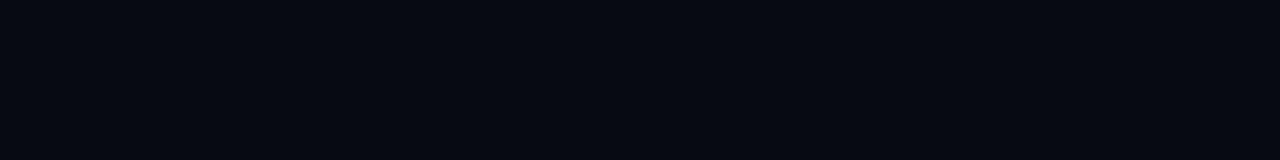
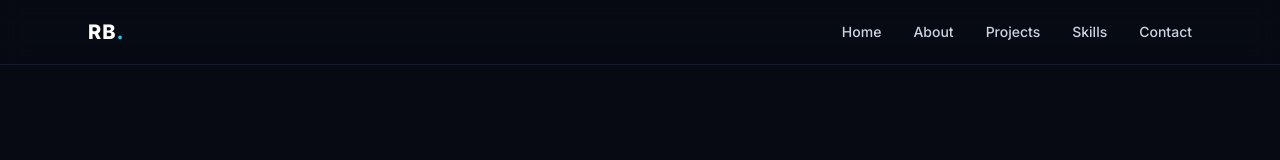
Before and after one commit to rajesh33399/portfolio, a Next.js app: page / in a window 1280 px wide. Shown: the top 160 px of the page. Built offline with nearby package versions, Linux system fonts and the light colour scheme.

Commit message:
Update page.js

```diff
--- a/app/page.js
+++ b/app/page.js
@@ -4,8 +4,24 @@
   return (
     <main className="min-h-screen bg-[#070a13] text-slate-100 font-sans selection:bg-cyan-500 selection:text-slate-950">
 
-      {/* 1. HERO SECTION */}
-      <section className="min-h-[85vh] flex flex-col-reverse md:flex-row items-center justify-between gap-10 py-16 px-6 max-w-6xl mx-auto">
+      {/* HEADER NAV */}
+      <header className="sticky top-0 z-50 backdrop-blur-md bg-[#070a13]/80 border-b border-slate-800/60">
+        <div className="max-w-6xl mx-auto px-6 h-16 flex items-center justify-between">
+          <a href="#" className="text-xl font-extrabold tracking-wider text-white">
+            RB<span className="text-cyan-400">.</span>
+          </a>
+          <nav className="hidden md:flex items-center gap-8 text-sm font-medium text-slate-300">
+            <a href="#" className="hover:text-cyan-400 transition-colors">Home</a>
+            <a href="#about" className="hover:text-cyan-400 transition-colors">About</a>
+            <a href="#projects" className="hover:text-cyan-400 transition-colors">Projects</a>
+            <a href="#skills" className="hover:text-cyan-400 transition-colors">Skills</a>
+            <a href="#contact" className="hover:text-cyan-400 transition-colors">Contact</a>
+          </nav>
+        </div>
+      </header>
+
+      {/* HERO SECTION */}
+      <section className="min-h-[80vh] flex flex-col-reverse md:flex-row items-center justify-between gap-10 py-16 px-6 max-w-6xl mx-auto">
         <div className="flex-1 space-y-6 text-left">
           <h3 className="text-cyan-400 text-lg font-mono tracking-wide">Hello, It&apos;s Me</h3>
           <h1 className="text-4xl md:text-6xl font-extrabold text-white tracking-tight">
@@ -36,7 +52,7 @@
           </div>
         </div>
 
-        {/* Circular Profile Image Container */}
+        {/* Profile Image Column */}
         <div className="relative flex justify-center items-center">
           <div className="absolute w-64 h-64 md:w-80 md:h-80 bg-cyan-500/20 rounded-full blur-3xl pointer-events-none -z-10" />
           <div className="relative w-56 h-56 md:w-72 md:h-72 rounded-full p-1 bg-gradient-to-b from-cyan-400 to-slate-800 shadow-[0_0_30px_rgba(6,182,212,0.4)] overflow-hidden flex items-center justify-center">
@@ -44,16 +60,12 @@
               src="/profile.jpg"
               alt={site.name}
               className="rounded-full object-cover w-full h-full"
-              onError={(e) => {
-                // Auto-fallback if the file extension is .png or capitalized
-                e.currentTarget.src = '/profile.png';
-              }}
             />
           </div>
         </div>
       </section>
 
-      {/* 2. ABOUT SECTION */}
+      {/* ABOUT SECTION */}
       <section id="about" className="py-16 px-6 max-w-6xl mx-auto border-t border-slate-800/80">
         <div className="text-center mb-10">
           <h2 className="text-3xl md:text-4xl font-extrabold text-white uppercase tracking-tight">
@@ -68,7 +80,7 @@
         </div>
       </section>
 
-      {/* 3. PROJECT GALLERY */}
+      {/* PROJECT GALLERY */}
       <section id="projects" className="py-16 px-6 max-w-6xl mx-auto border-t border-slate-800/80">
         <div className="text-center mb-12">
           <h2 className="text-3xl md:text-4xl font-extrabold text-white uppercase tracking-tight">
@@ -127,7 +139,7 @@
         </div>
       </section>
 
-      {/* 4. SKILLS SECTION */}
+      {/* SKILLS SECTION */}
       <section id="skills" className="py-16 px-6 max-w-6xl mx-auto border-t border-slate-800/80">
         <div className="text-center mb-12">
           <h2 className="text-3xl md:text-4xl font-extrabold text-white uppercase tracking-tight">
@@ -160,7 +172,7 @@
         </div>
       </section>
 
-      {/* 5. CONTACT SECTION */}
+      {/* CONTACT SECTION */}
       <section id="contact" className="py-16 px-6 max-w-4xl mx-auto border-t border-slate-800/80 text-center">
         <h2 className="text-3xl md:text-4xl font-extrabold text-white uppercase tracking-tight mb-2">
           Get In <span className="text-cyan-400">Touch</span>
```
